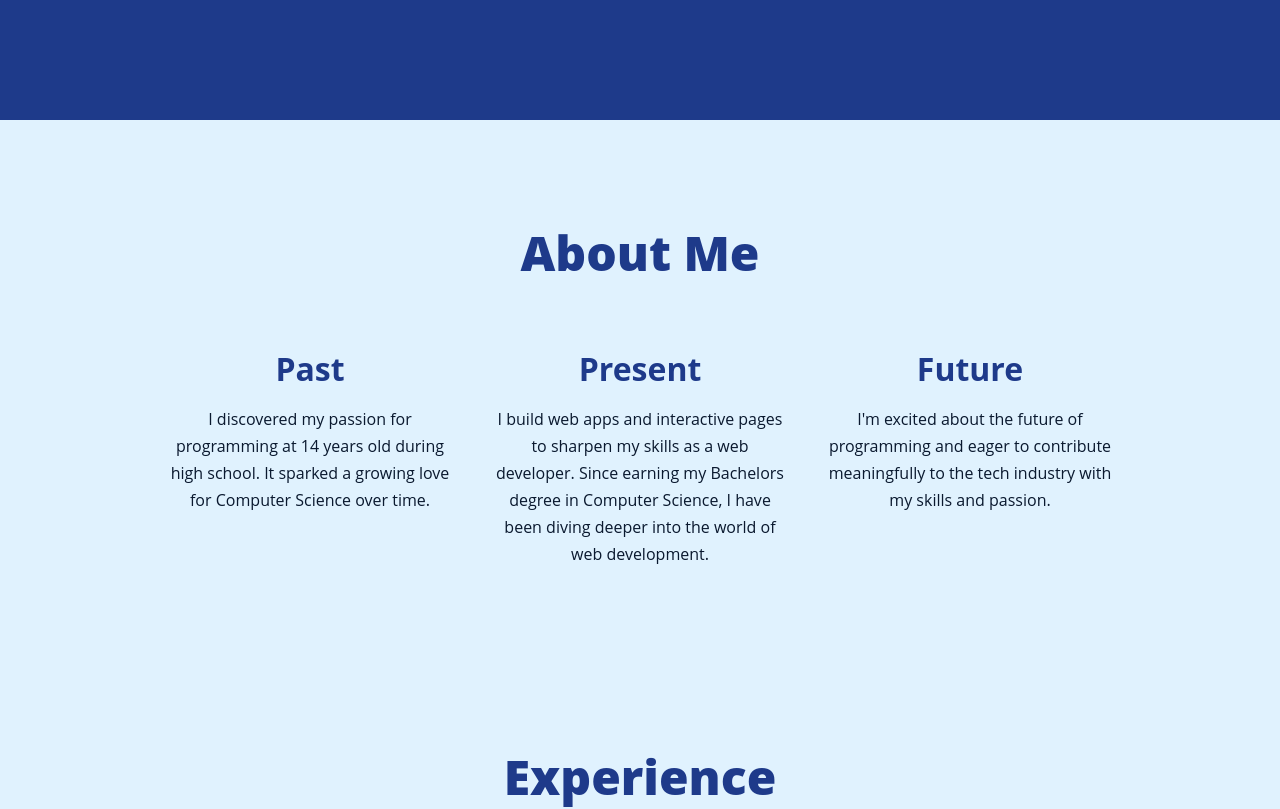
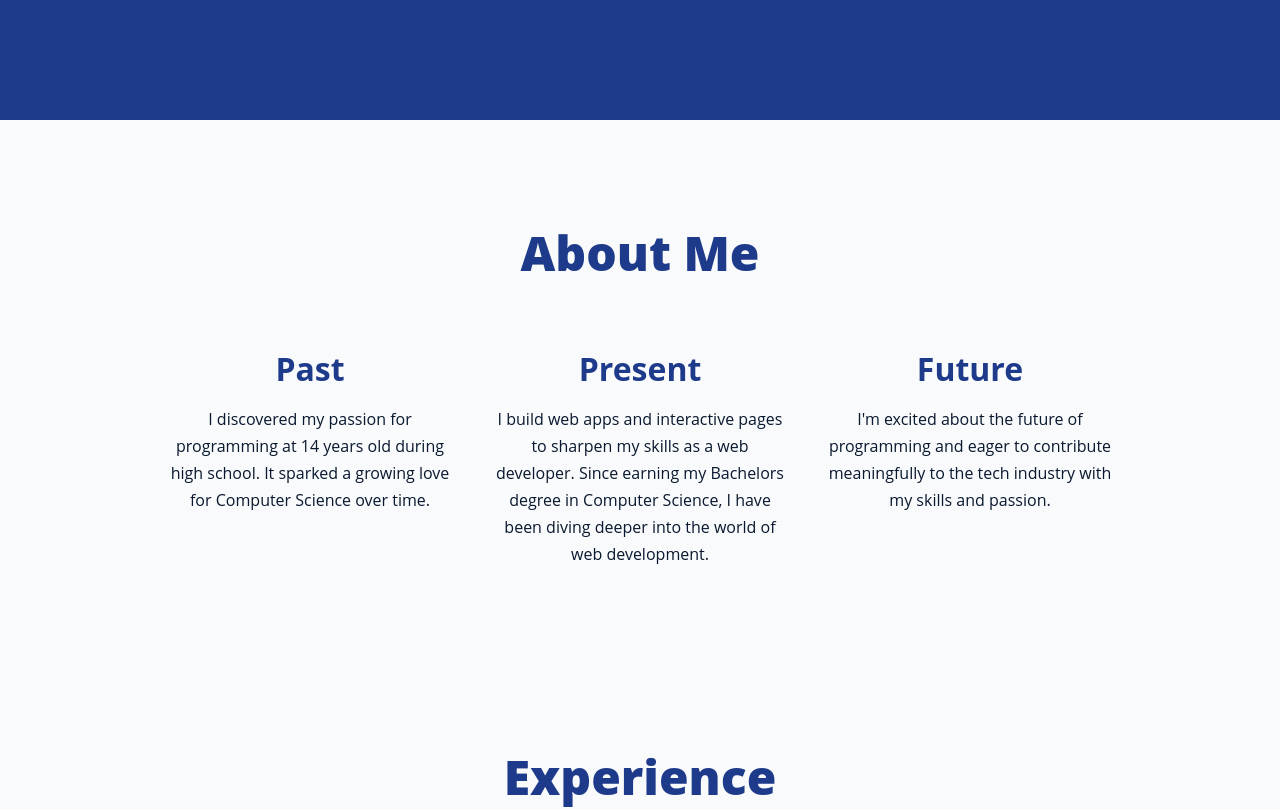
Before and after one commit to lorenadarwiche/portfolio, a React (Create React App) app: page / in a window 1280 px wide. Shown: the part 580-1389 px from the top of the page. Built offline with nearby package versions, Linux system fonts and the light colour scheme.

Commit message:
first commit

```diff
--- a/src/App.css
+++ b/src/App.css
@@ -129,8 +129,7 @@
 /* Section titles */
 section {
   padding: 60px 20px;
-  text-align: center;
-  background-color: #E0F2FE; /* light blue */
+  text-align: center; /* light blue */
 
 }
 
```
